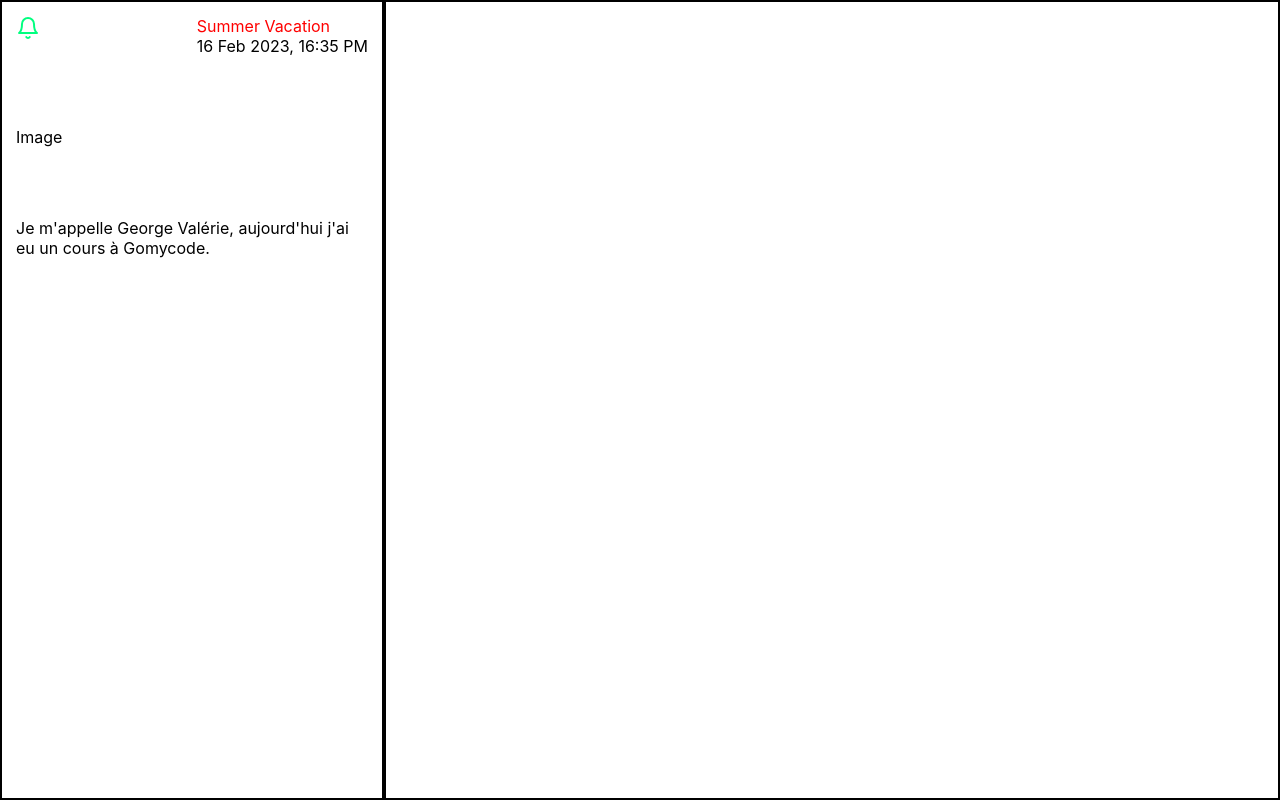
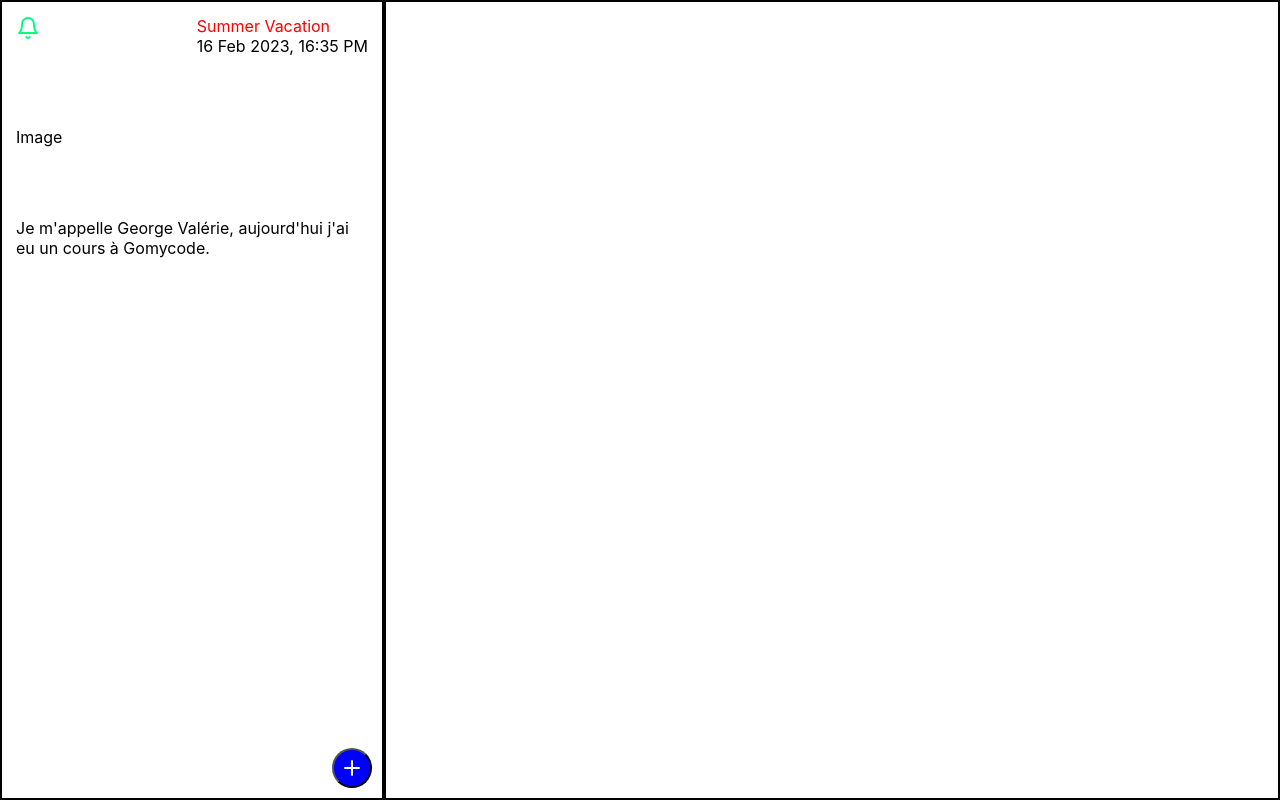
Before and after one commit to thedevprincee/MindWrite, a React (Vite) app: page / in a window 1280 px wide. Built offline with nearby package versions, Linux system fonts and the light colour scheme.

Commit message:
new changes

```diff
--- /dev/null
+++ b/src/components/molecules/floatingbutton/FloatingButton.jsx
@@ -0,0 +1,13 @@
+import React from 'react'
+import "./floatingButton.css"
+import { Plus } from 'react-feather';
+
+const FloatingButton = () => {
+  return (
+    <div className='floatcontainer'>
+        <button className='btn'><Plus /></button>
+    </div>
+  )
+}
+
+export default FloatingButton
--- /dev/null
+++ b/src/components/molecules/floatingbutton/floatingbutton.css
@@ -0,0 +1,22 @@
+.floatcontainer{
+
+    position: absolute;
+     bottom:10px;
+     right:10px;
+}
+.btn{
+ width: 40px;
+ height: 40px;
+ border-radius: 50%;
+ background-color: blue;
+ color: #fff;
+ display: flex;
+ justify-content: center;
+ align-items: center;
+}
+
+/* @media screen and (min-width:990px){
+    .floatcontainer{
+        border: 2px solid blue;
+    }
+} */
--- a/src/components/pages/home/Home.jsx
+++ b/src/components/pages/home/Home.jsx
@@ -1,6 +1,7 @@
 import React from 'react'
 import Notecard from '../../molecules/notecard/Notecard'
 import {HomeWrapper, AppDisplay, WebDisplay} from './Home.styles'
+import FloatingButton from '../../molecules/floatingbutton/FloatingButton'
 
 const Home = () => {
   return (
@@ -8,6 +9,7 @@ const Home = () => {
       <AppDisplay>
         <Notecard />
 
+        <FloatingButton/>
       </AppDisplay>
       <WebDisplay>
 
--- a/src/components/pages/home/Home.styles.js
+++ b/src/components/pages/home/Home.styles.js
@@ -21,6 +21,7 @@ export const AppDisplay = styled.div`
     padding: 0;
     overflow-y: auto;
     overflow-x: hidden;
+    position: relative;
     @media screen and (min-width:590px){
         border: 2px solid black;
         width: 30%;
```
